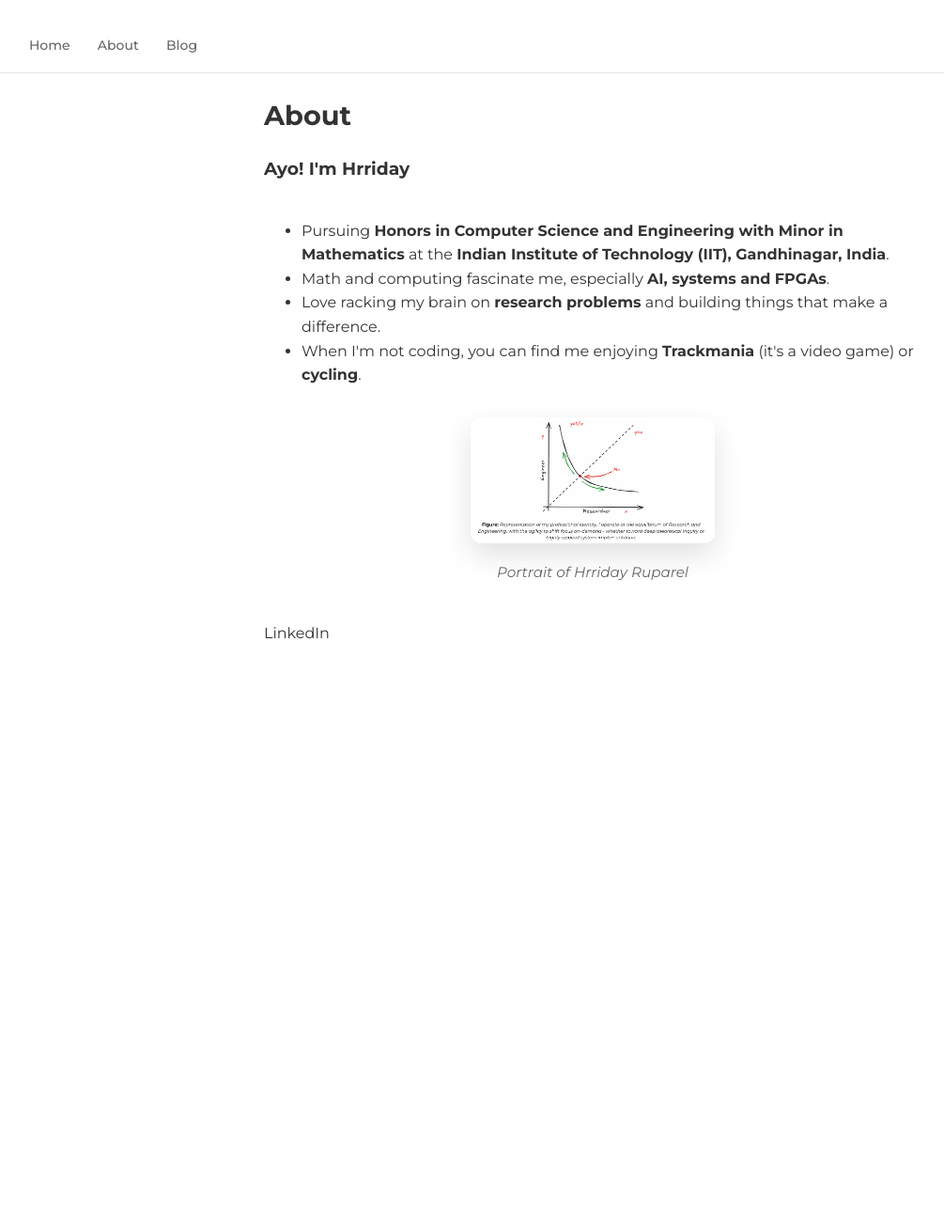
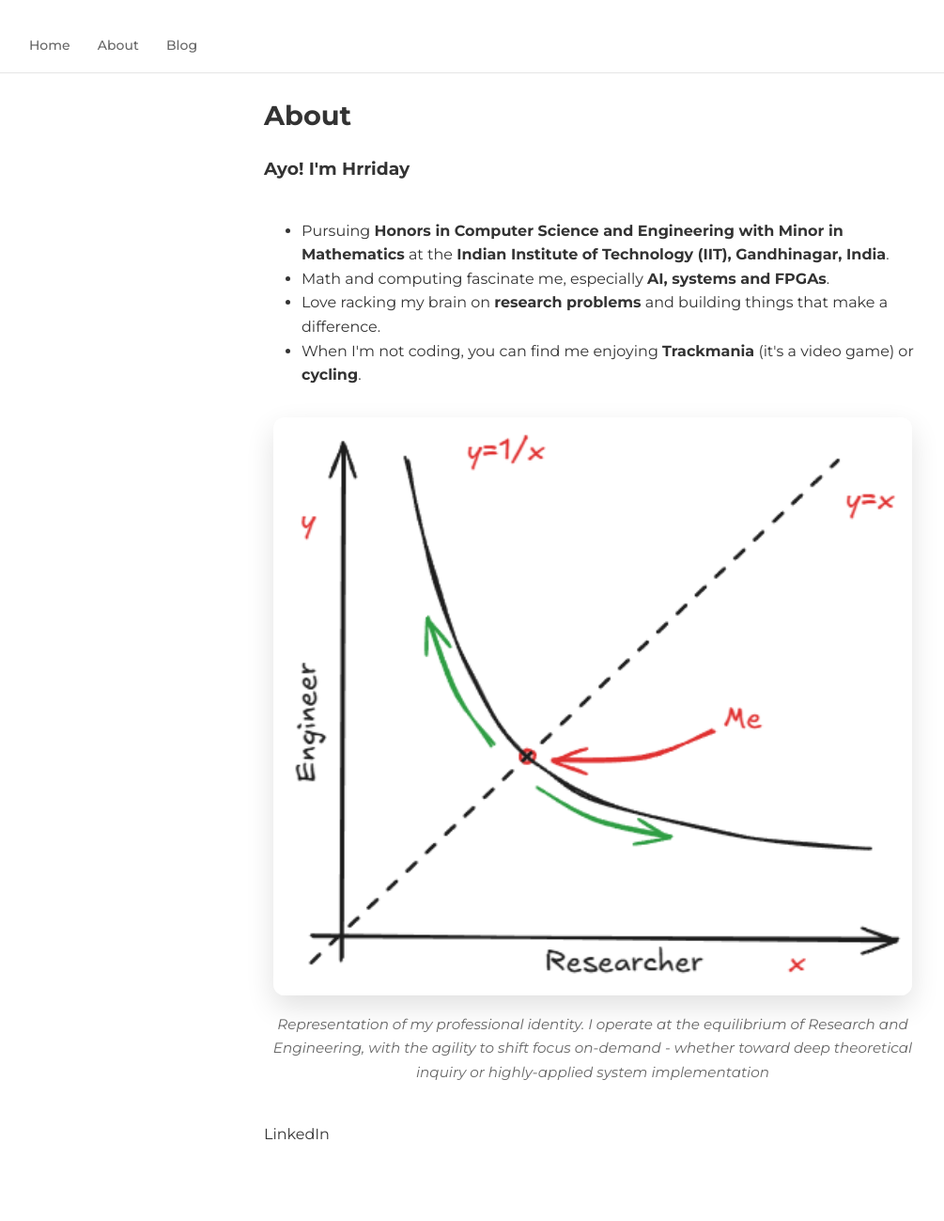
Before and after one commit to Robohrriday/Robohrriday.github.io, a Jekyll site: the page built from about.html, in a window 1280 px wide. Shown: the whole page at 94% size, without its empty margins (9-1014 px from the left). Built offline with Jekyll 4.4.1, drawn with Linux system fonts in a browser that asks for light colours; before the commit the page ends 900 px from its top, so only the background shows below that.

Commit message:
added me in math

```diff
--- a/about.html
+++ b/about.html
@@ -15,8 +15,8 @@ description: Learn more about me and my work
     </ul>
 
     <figure class="about-portrait">
-        <img src="/assets/images/me.png" alt="Portrait of Hrriday Ruparel" loading="lazy">
-        <figcaption>Portrait of Hrriday Ruparel</figcaption>
+        <img src="/assets/images/me-in-math.png" alt="Portrait of Hrriday Ruparel" loading="lazy">
+        <figcaption>Representation of my professional identity. I operate at the equilibrium of Research and Engineering, with the agility to shift focus on-demand - whether toward deep theoretical inquiry or highly-applied system implementation</figcaption>
     </figure>
 </div>
 
--- a/css/main.css
+++ b/css/main.css
@@ -249,7 +249,7 @@ h2 {
 }
 
 .about-portrait img {
-  max-width: 260px;
+  max-width: 680px;
   width: 100%;
   height: auto;
   border-radius: 12px;
```
Also changed, not shown: assets/images/me-in-math.png (added), assets/images/me.png (deleted).
